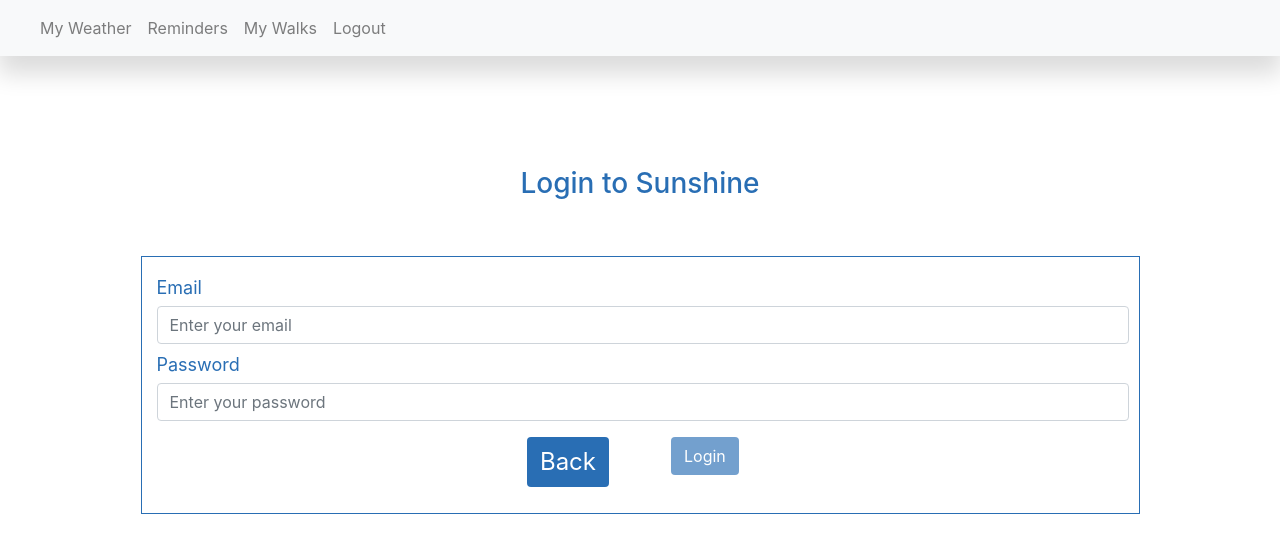
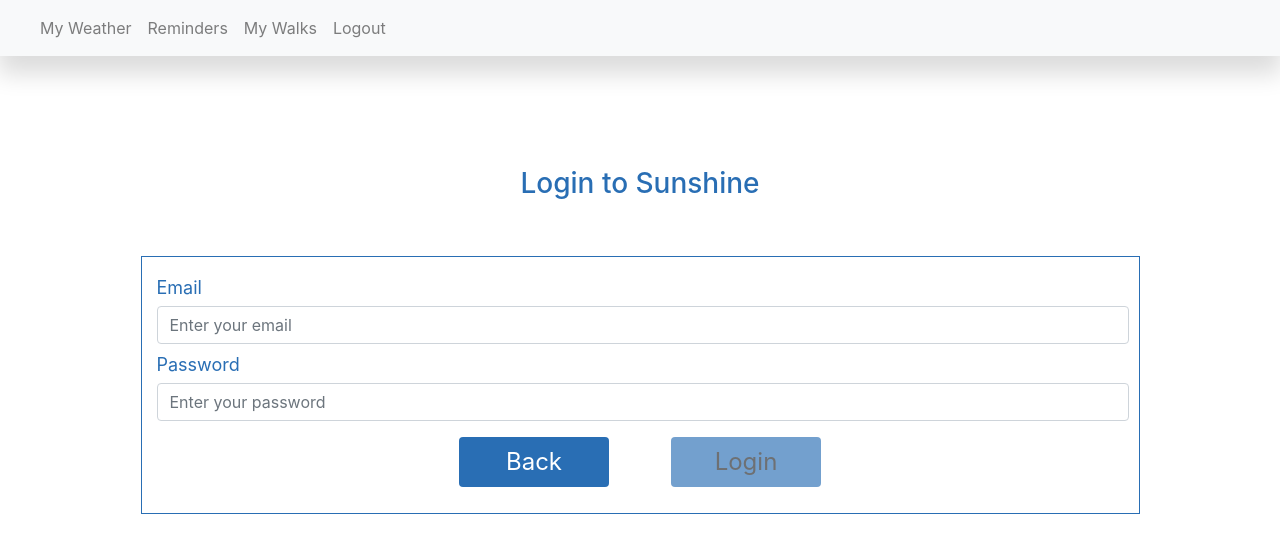
Before and after one commit to TR-SUNSHINE/Frontend, a React (Create React App) app: page /LoginPage in a window 1280 px wide. Shown: the top 552 px of the page. Built offline with nearby package versions, Linux system fonts and the light colour scheme; no server answers; what google-maps-react would draw is missing.

Commit message:
REFACTOR: changing button variant to double & cols to 6 on sm viewport to use styling in Button.css

```diff
--- a/src/components/LoginPage/LoginPage.js
+++ b/src/components/LoginPage/LoginPage.js
@@ -109,15 +109,15 @@ const LoginPage = () => {
                     </Form.Group>
 
                     <Row>
-                        <Col xs={12} sm={12} md={6}>
+                        <Col xs={12} sm={6} md={6}>
                             <div className="button__container button__container--left" >
-                                <Button variant="accessible"><Link className="button--link" to="WelcomePage">Back</Link></Button>
+                                <Button variant="double"><Link className="button--link" to="WelcomePage">Back</Link></Button>
                             </div>
                         </Col>
 
-                        <Col xs={12} sm={12} md={6}>
+                        <Col xs={12} sm={6} md={6}>
                             <div className="button__container button__container--right" >
-                                <Button disabled={details.email && details.password ? false : true} variant="accessible" type="submit" >
+                                <Button disabled={details.email && details.password ? false : true} variant="double" type="submit" >
                                     Login
                                 </Button>
                             </div>
```
